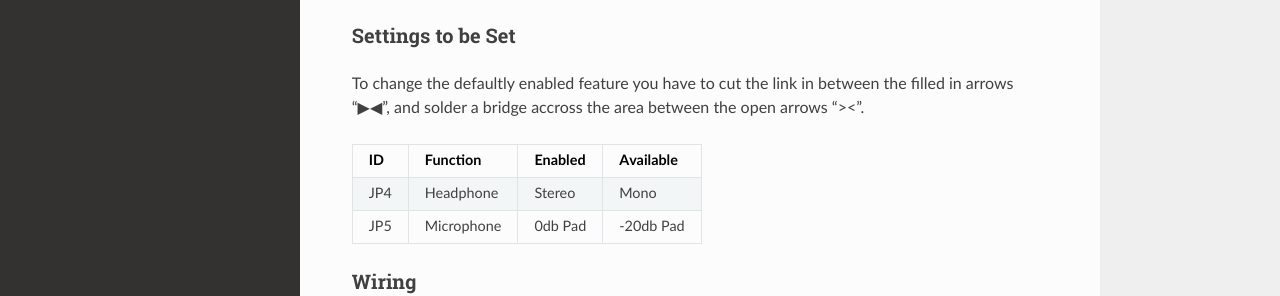
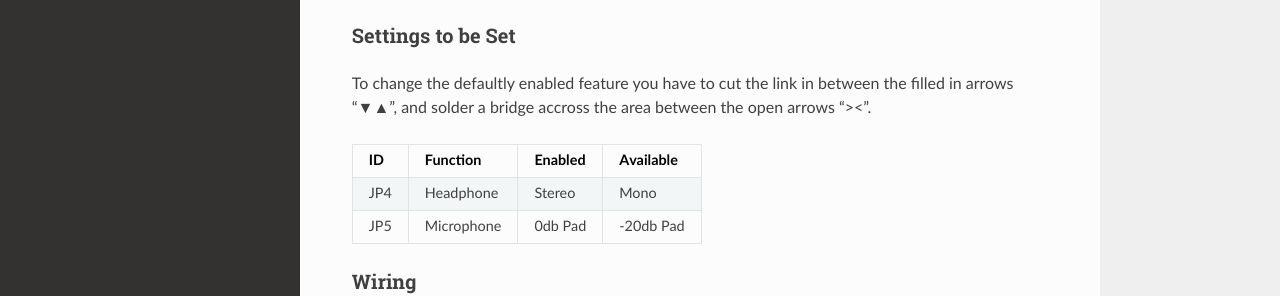
Before and after one commit to un-creatrix/OHIS-Radio_KISS, a Sphinx documentation site: the page built from docs/source/index.rst, in a window 1280 px wide and 900 px high. Shown: the part 412-708 px from the top of the window. Built offline with Sphinx 7.4.7 and the Read the Docs theme 3.1.0, drawn with Linux system fonts in a browser that asks for light colours; pages that are not in the unit, such as notebooks, are missing from menus.

```diff
--- a/docs/source/index.rst
+++ b/docs/source/index.rst
@@ -14,7 +14,7 @@ Usage
 
 Settings to be Set
 ==================
-To change the defaultly enabled feature you have to cut the link in between the filled in arrows "▶︎◀︎", and solder a bridge accross the area between the open arrows "><".
+To change the defaultly enabled feature you have to cut the link in between the filled in arrows "▼▲", and solder a bridge accross the area between the open arrows "><".
 
 +-----+------------+---------+-----------+
 |  ID | Function   | Enabled | Available |
```
